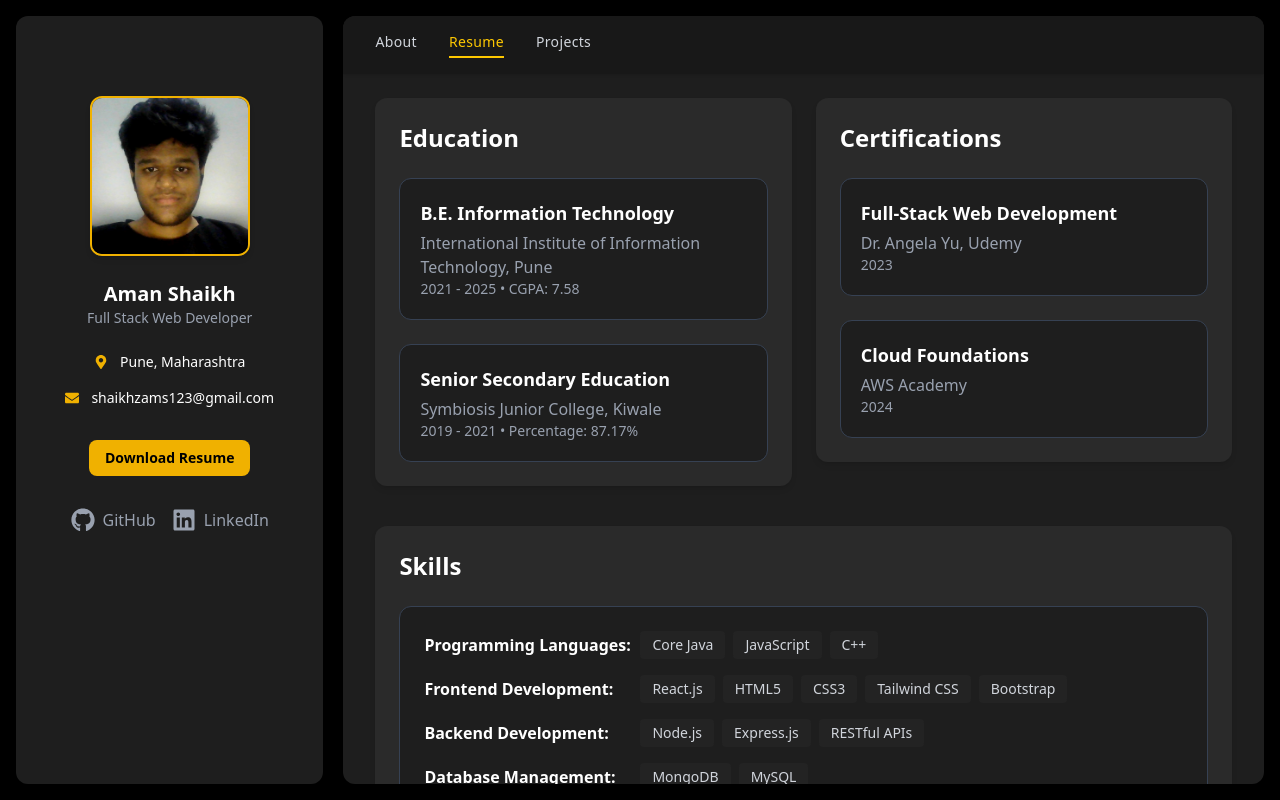
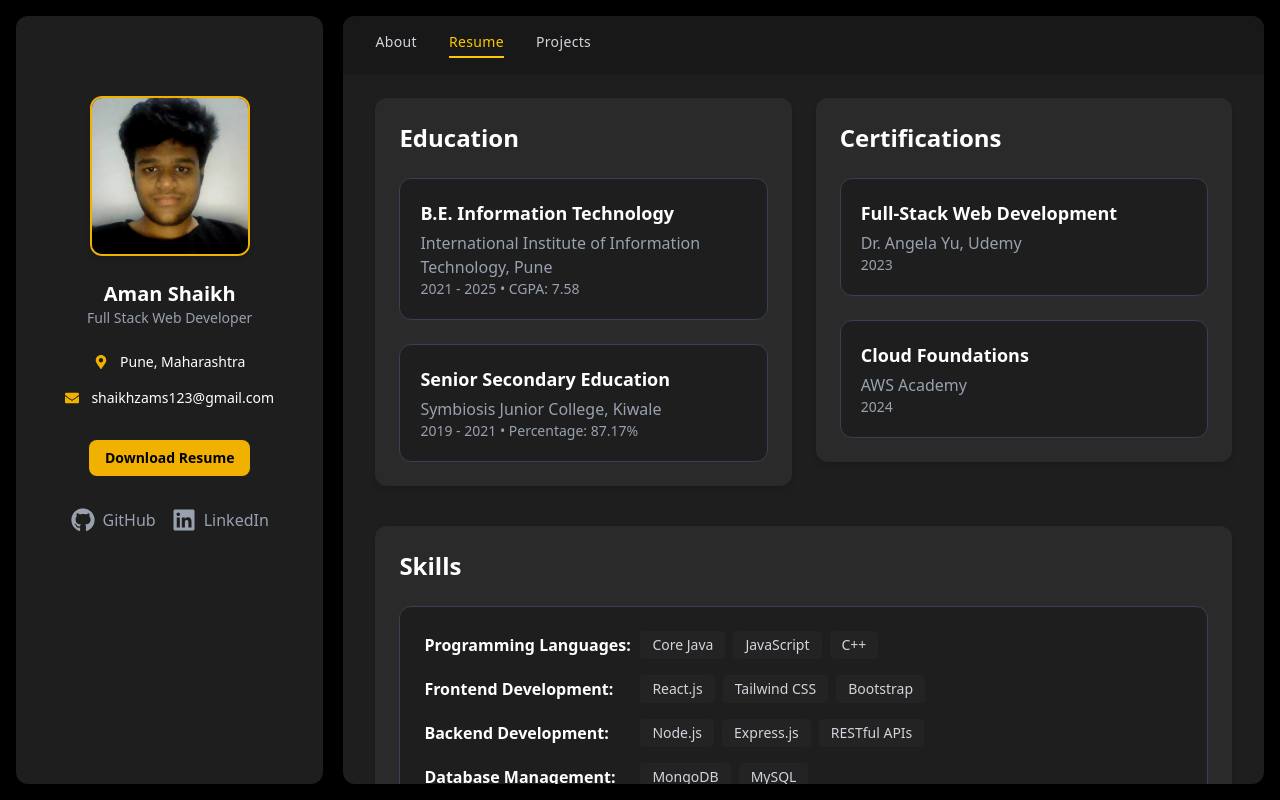
Before and after one commit to amanss11/Portfolio, a React (Vite) app: page /resume in a window 1280 px wide. Built offline with nearby package versions, Linux system fonts and the light colour scheme.

Commit message:
added resume

```diff
--- a/src/components/Sidebar.jsx
+++ b/src/components/Sidebar.jsx
@@ -59,7 +59,7 @@ function Sidebar() {
                     <span className="text-white font-medium"> shaikhzams123@gmail.com</span>
                 </div>
                 <a
-                            href="/resume.pdf"
+                            href="/AmanShaikhResume.pdf"
                     download
                     className="mt-4 inline-block px-4 py-2 bg-yellow-500 text-black font-semibold rounded-lg hover:bg-yellow-400 transition"
                 >
--- a/src/pages/Resume.jsx
+++ b/src/pages/Resume.jsx
@@ -55,8 +55,6 @@ function Resume() {
                         <span className="w-52 text-white font-semibold">Frontend Development:</span>
                         <div className="flex flex-wrap gap-2 text-gray-300 text-sm">
                             <span className="bg-[#232323] px-3 py-1 rounded">React.js</span>
-                            <span className="bg-[#232323] px-3 py-1 rounded">HTML5</span>
-                            <span className="bg-[#232323] px-3 py-1 rounded">CSS3</span>
                             <span className="bg-[#232323] px-3 py-1 rounded">Tailwind CSS</span>
                             <span className="bg-[#232323] px-3 py-1 rounded">Bootstrap</span>
                         </div>
```
Also changed, not shown: 1 other file (tests, documents, lock files or other folders). Lines whose indentation alone changed are shown as unchanged.
